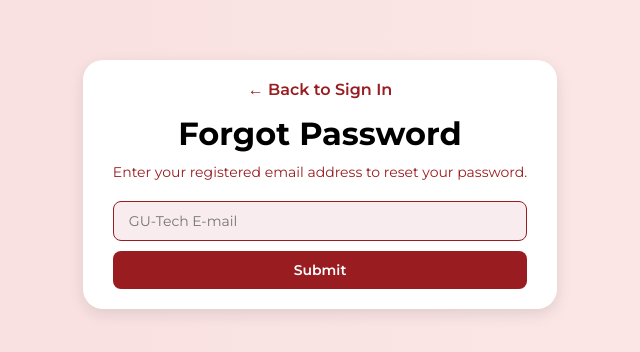
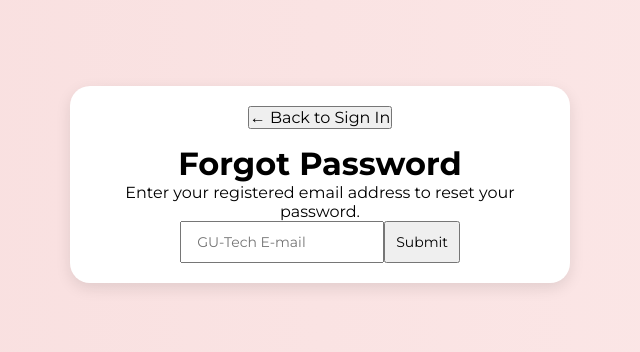
Before and after one commit to ZohaMobin/gutech-studentportal, a React (Create React App) app: page /forgot-password in a window 1280 px wide. Shown: the part 216-568 px from the top of the page, without its empty margins (320-960 px from the left). Built offline with nearby package versions, Linux system fonts and the light colour scheme.

Commit message:
toogle swap

```diff
--- a/src/Pages/Signup/ForgotPassword.js
+++ b/src/Pages/Signup/ForgotPassword.js
@@ -1,6 +1,6 @@
 import React from 'react';
 import { useNavigate } from 'react-router-dom';
-import './ForgotPassword.css'; // Import the dedicated CSS file
+import './ForgotPassword.css';
 
 const ForgotPassword = () => {
   const navigate = useNavigate();
--- a/src/Pages/Signup/Signup.css
+++ b/src/Pages/Signup/Signup.css
@@ -64,6 +64,8 @@ body {
 .container button.hidden {
   background-color: transparent;
   border-color: #fff;
+  margin-top: 0px;
+
 }
 
 .container button:hover {
@@ -192,6 +194,24 @@ body {
   transition: all 0.6s ease-in-out;
 }
 
+/* Adjust the text and button spacing inside the toggle panels */
+.toggle-panel p.back {
+  margin-top: 20px; /* Add margin above the text for distinction */
+  margin-bottom: 10px; /* Reduce spacing below the text */
+  font-size: 14px; /* Optional: Adjust font size if needed */
+  font-weight: bold;
+  line-height: 1.5; /* Ensure good readability */
+  color: #fff; /* Keep the text color white */
+}
+
+/* Style the button in the toggle panel */
+.toggle-panel button {
+  margin-top: 10px; /* Close the gap between the text and the button */
+  padding: 8px 30px; /* Adjust padding for a compact button */
+  font-size: 12px; /* Ensure button text size matches compact layout */
+}
+
+
 .toggle-left {
   transform: translateX(-200%);
 }
@@ -208,71 +228,3 @@ body {
 .container.active .toggle-right {
   transform: translateX(200%);
 }
-
-
-/* Forgot Password container adjustments */
-
-.forgot-password-container {
-  width: 100%;
-  max-width: 600px; /* Restrict form width */
-  padding: 30px 20px; /* Compact padding */
-  border-radius: 20px;
-  box-shadow: 0 5px 15px rgba(0, 0, 0, 0.1);
-  background: #fff;
-  text-align: center;
-}
-
-/* Update spacing for elements inside the container */
-.forgot-password-container p {
-  margin: 10px 0 20px; /* Reduce vertical spacing for compactness */
-  color: #991D20;
-  font-size: 14px;
-}
-
-.forgot-password-container input {
-  width: 100%;
-  margin-bottom: 10px; /* Reduce spacing below the input */
-  padding: 10px 15px;
-  font-size: 14px;
-  border: 1px solid #991D20;
-  border-radius: 8px;
-  outline: none;
-  background-color: #f9ecee;
-  transition: border-color 0.3s ease, box-shadow 0.3s ease;
-}
-
-.forgot-password-container button[type="button"] {
-  width: 100%; /* Ensure button takes full width */
-  padding: 12px;
-  font-size: 14px;
-  font-weight: 600;
-  color: #fff;
-  background-color: #991D20;
-  border: none;
-  border-radius: 8px;
-  cursor: pointer;
-  transition: background-color 0.3s ease;
-  margin-bottom: 0; /* Remove bottom margin */
-}
-
-.forgot-password-container button[type="button"]:hover {
-  background-color: #b52427; /* Slightly lighter red for hover */
-}
-
-/* Back button styles */
-.back-button {
-  background: none;
-  border: none;
-  color: #991D20;
-  font-size: 16px;
-  font-weight: 600;
-  cursor: pointer;
-  margin-bottom: 10px; /* Reduce margin below the back button */
-  text-align: left;
-  transition: all 0.3s ease-in-out;
-}
-
-.back-button:hover {
-  color: #b52427;
-  transform: translateX(-3px); /* Smooth leftward motion on hover */
-}
--- a/src/Pages/Signup/Signup.js
+++ b/src/Pages/Signup/Signup.js
@@ -33,15 +33,17 @@ const Signup = () => {
       <div className="toggle-container">
         <div className="toggle">
           <div className="toggle-panel toggle-left">
-            <h1>Welcome Back!</h1>
-            <p>Enter your personal details to use all of the site's features</p>
+            <h1>Hello, Friend</h1>
+            <p>Register with your personal details to use all of the site's features</p>
+            <p className='back'>Already Have an Account?<br/> Log In to Continue!</p>
             <button className="hidden" onClick={() => setIsActive(false)}>
               Sign In
             </button>
           </div>
           <div className="toggle-panel toggle-right">
-            <h1>Hello, Friend</h1>
-            <p>Register with your personal details to use all of the site's features</p>
+            <h1>Welcome Back!</h1>
+            <p>Enter your personal details to use all of the site's features</p>
+            <p className='back'>Don't Have an Account Yet?<br/> Let’s Get You Started!</p>
             <button className="hidden" onClick={() => setIsActive(true)}>
               Sign Up
             </button>
```
